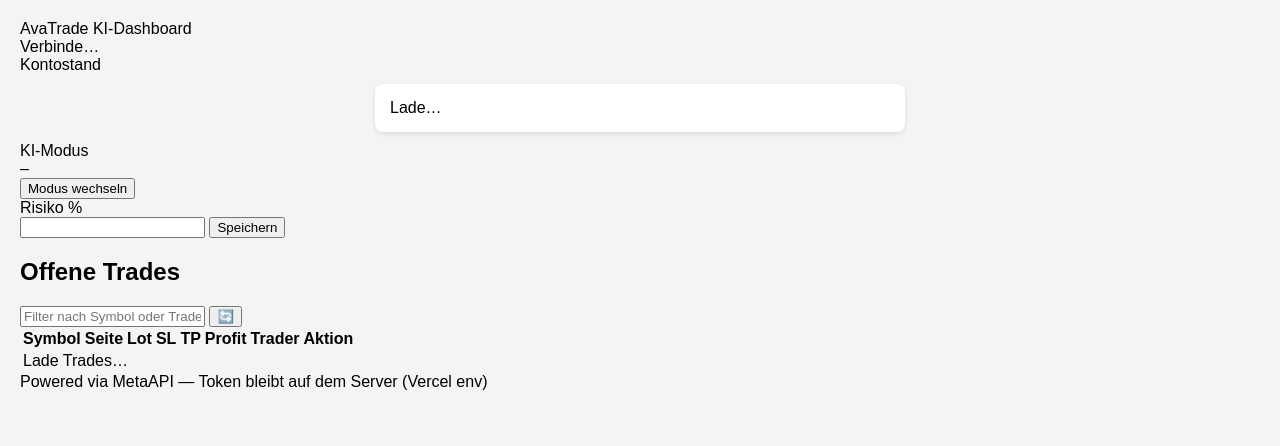
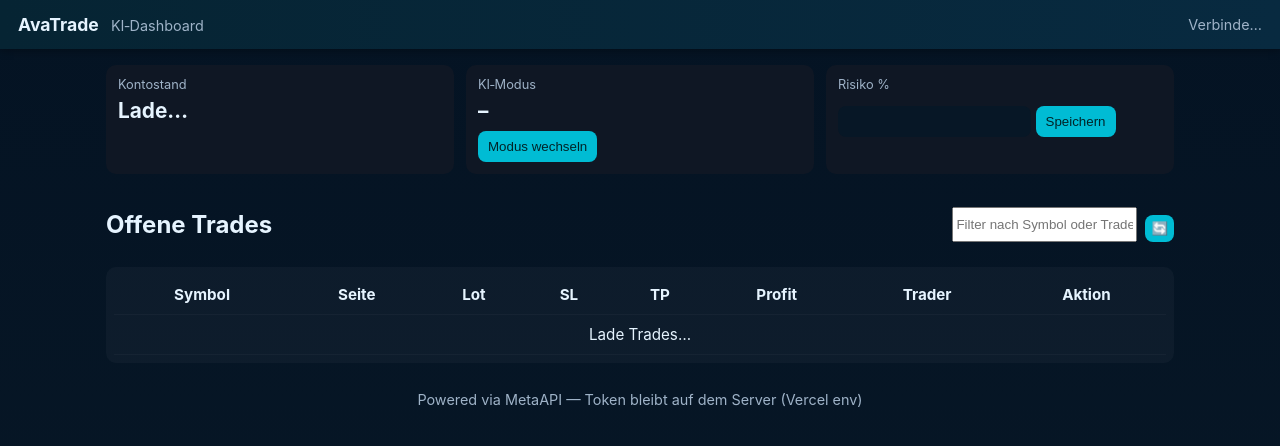
Before and after one commit to Martin140569/kiforme-webapp, a plain HTML site: page index.html in a window 1280 px wide. Drawn offline with Linux system fonts and the light colour scheme; no server answers.

Commit message:
Update style.css

```diff
--- a/style.css
+++ b/style.css
@@ -1,18 +1,31 @@
-body {
-  font-family: Arial, sans-serif;
-  margin: 20px;
-  background: #f4f4f4;
+/* style.css */
+:root{
+  --bg:#071226; --card:#0f1724; --accent:#00bcd4; --muted:#9fb3c8; --danger:#ff6b6b;
 }
-
-h1 {
-  text-align: center;
+*{box-sizing:border-box}
+html,body{height:100%;margin:0;font-family:Inter,system-ui,Arial,sans-serif;background:linear-gradient(180deg,#041323 0%,#081827 100%);color:#e6f4ff}
+.header{display:flex;justify-content:space-between;align-items:center;padding:14px 18px;background:linear-gradient(90deg,#062433,#082a40);box-shadow:0 2px 8px rgba(0,0,0,0.3)}
+.brand{font-weight:700;font-size:1.1rem}
+.brand .sub{font-weight:400;color:var(--muted);margin-left:8px;font-size:0.9rem}
+.status{font-size:0.9rem;color:var(--muted)}
+.container{padding:16px;max-width:1100px;margin:0 auto}
+.top-cards{display:flex;gap:12px;flex-wrap:wrap;margin-bottom:16px}
+.card{background:var(--card);padding:12px;border-radius:10px;flex:1;min-width:200px}
+.card-title{font-size:0.8rem;color:var(--muted);margin-bottom:6px}
+.card-value{font-size:1.3rem;font-weight:700}
+.btn{background:var(--accent);color:#002428;border:none;padding:8px 10px;border-radius:8px;cursor:pointer;margin-top:8px}
+.btn.small{padding:6px}
+.trades-panel{background:transparent;padding:0}
+.panel-head{display:flex;justify-content:space-between;align-items:center;margin-bottom:8px}
+.controls{display:flex;gap:8px}
+.table-wrap{background:rgba(255,255,255,0.03);border-radius:10px;padding:8px}
+table{width:100%;border-collapse:collapse;color:#e6f4ff}
+th,td{padding:10px;border-bottom:1px solid rgba(255,255,255,0.03);text-align:center;font-size:0.95rem}
+tr.buy td{color:#7ee787}
+tr.sell td{color:#ff9d9d}
+.footer{text-align:center;padding:12px;color:var(--muted);font-size:0.9rem}
+input[type=number], input[type=text] { padding:8px;border-radius:8px;border:none;background:#071726;color:#e6f4ff;min-width:120px}
+@media(max-width:720px){
+  .top-cards{flex-direction:column}
+  th,td{font-size:0.85rem;padding:8px}
 }
-
-#balance, #trades {
-  background: white;
-  padding: 15px;
-  margin: 10px auto;
-  border-radius: 8px;
-  max-width: 500px;
-  box-shadow: 0 2px 5px rgba(0,0,0,0.1);
-}
```
